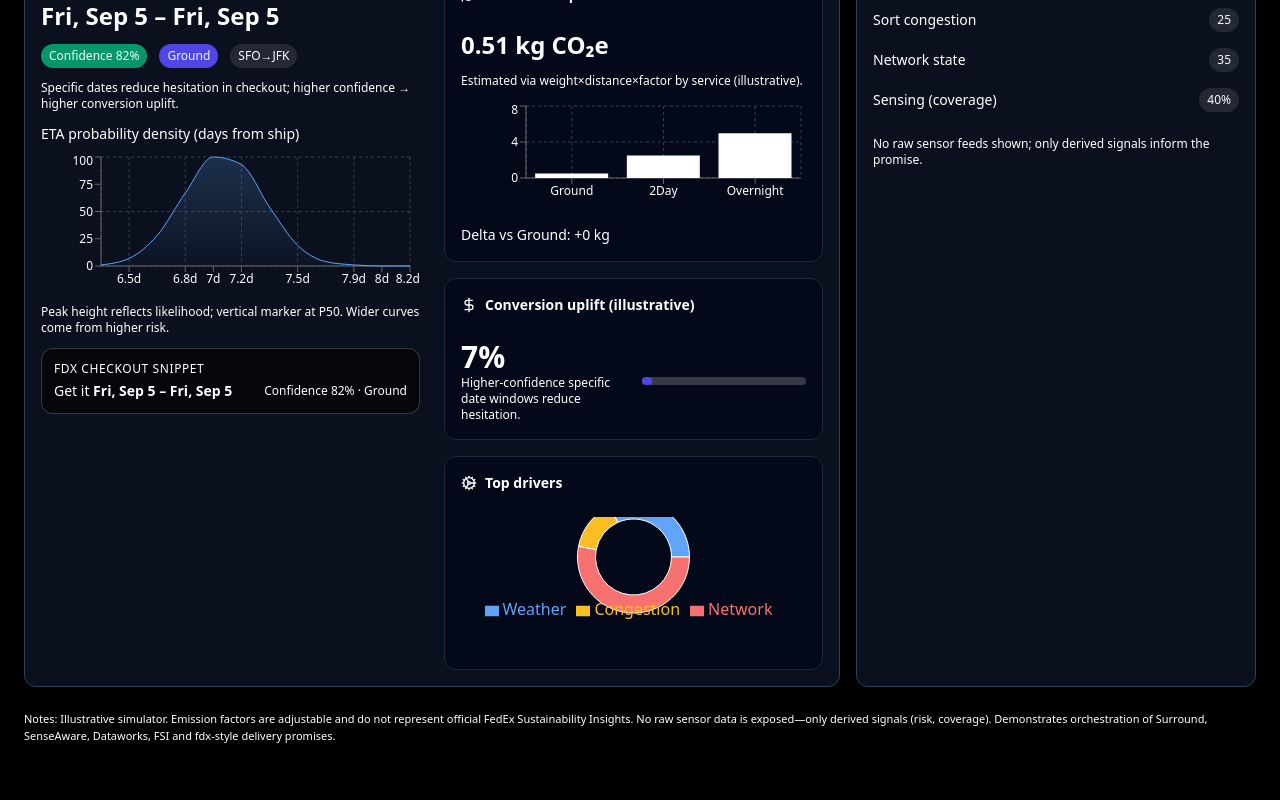
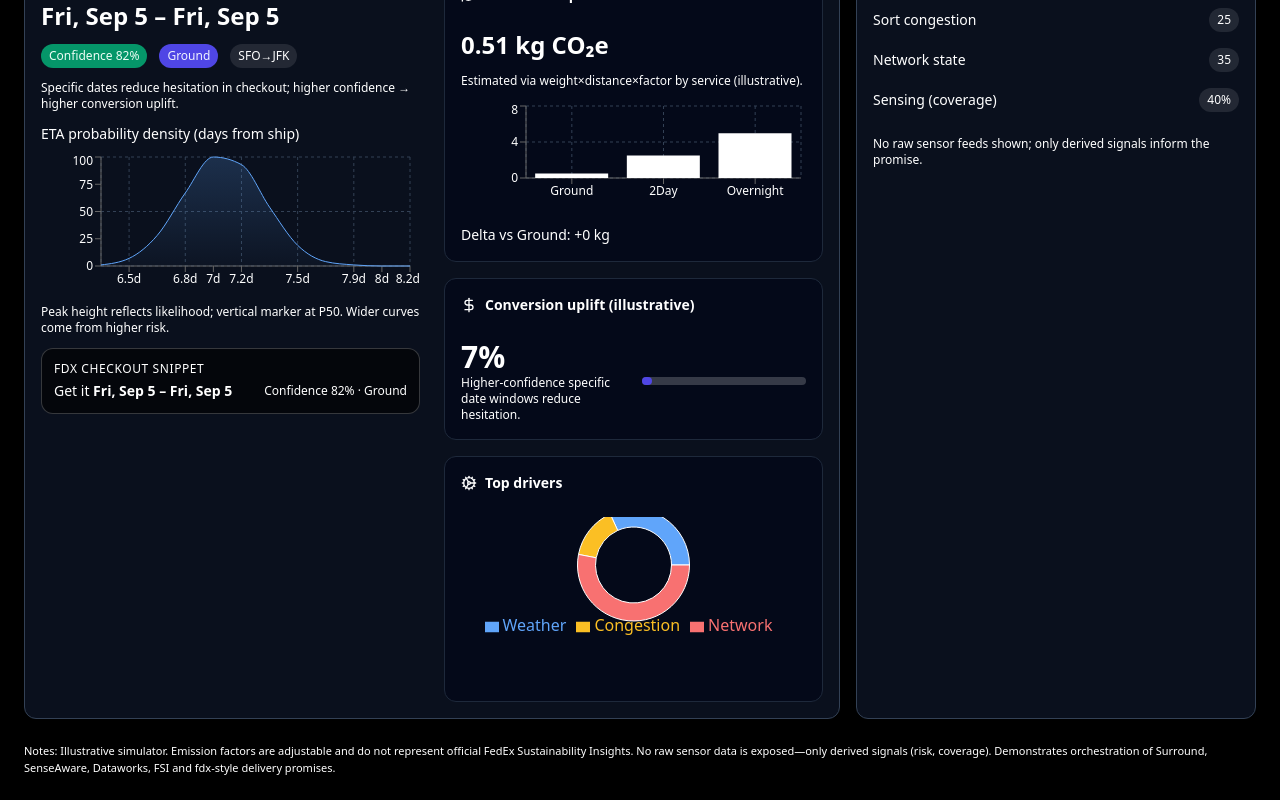
Before and after one commit to gex82/promise-x-simulator-v2, a React (Vite) app: page / in a window 1280 px wide. Shown: the part 791-1591 px from the top of the page. Before the commit the page ends 1559 px from the top, so only its background shows below. Built offline with nearby package versions, Linux system fonts and the light colour scheme.

Commit message:
Increase Top drivers chart spacing

```diff
--- a/src/App.tsx
+++ b/src/App.tsx
@@ -974,9 +974,9 @@ export default function PromiseXSimulator() {
                             <Cog className="w-4 h-4" /> Top drivers
                           </CardTitle>
                         </CardHeader>
-                        <CardContent className="h-40">
+                        <CardContent className="h-48">
                           <ResponsiveContainer width="100%" height="100%">
-                            <PieChart margin={{ top: 0, bottom: 24 }}>
+                            <PieChart margin={{ top: 0, bottom: 40 }}>
                               <Pie
                                 {...animFast}
                                 isAnimationActive={animate}
```
